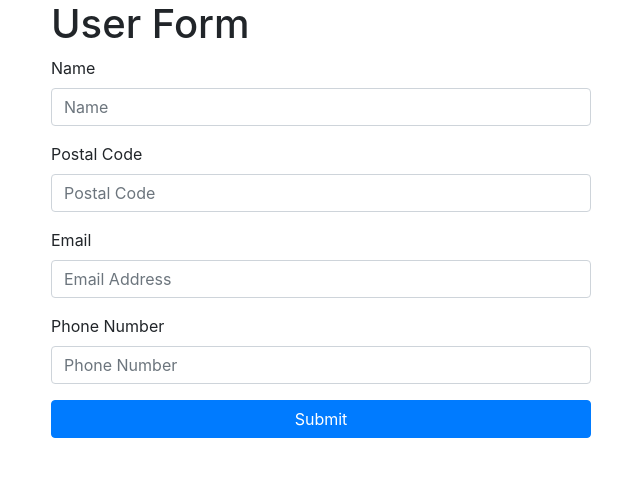
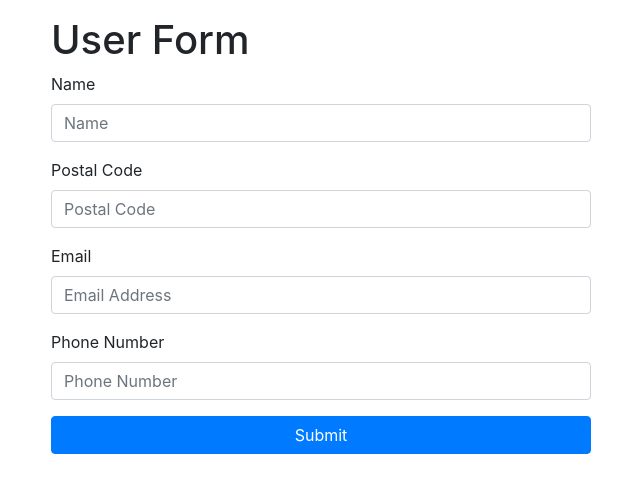
Before and after one commit to mikec-git/RegEx-Form-Validation-Project, a plain HTML site: page index.html in a window 1280 px wide. Shown: the whole page, without its empty margins (319-959 px from the left). Drawn offline with nearby package versions, Linux system fonts and the light colour scheme.

```diff
--- a/index.html
+++ b/index.html
@@ -11,7 +11,7 @@
     <div class="container">
         <div class="row">
             <div class="col-md-6 mx-auto">
-                <h1>User Form</h1>
+                <h1 class='pt-3'>User Form</h1>
                 <form>
                     <div class="form-group">
                         <label>Name</label>
```
